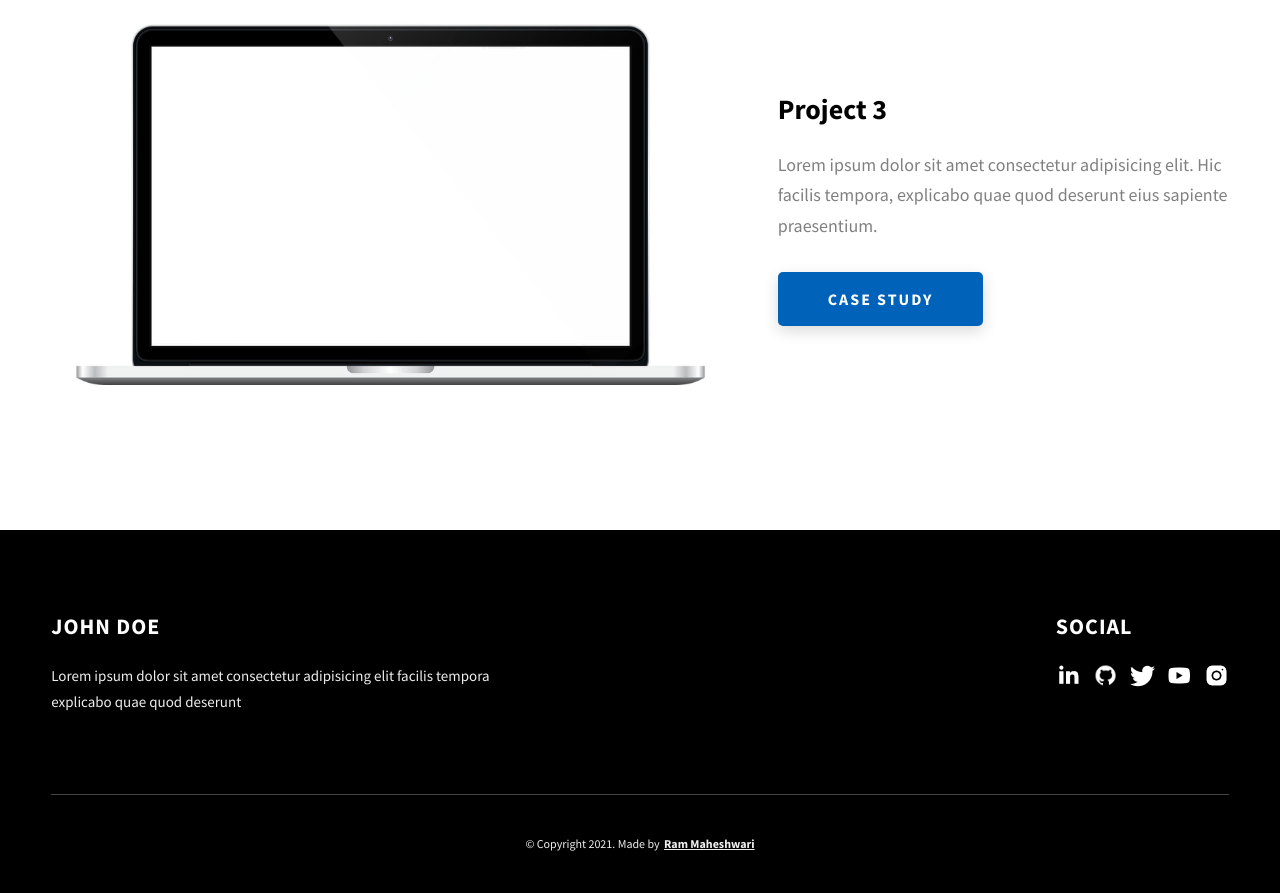
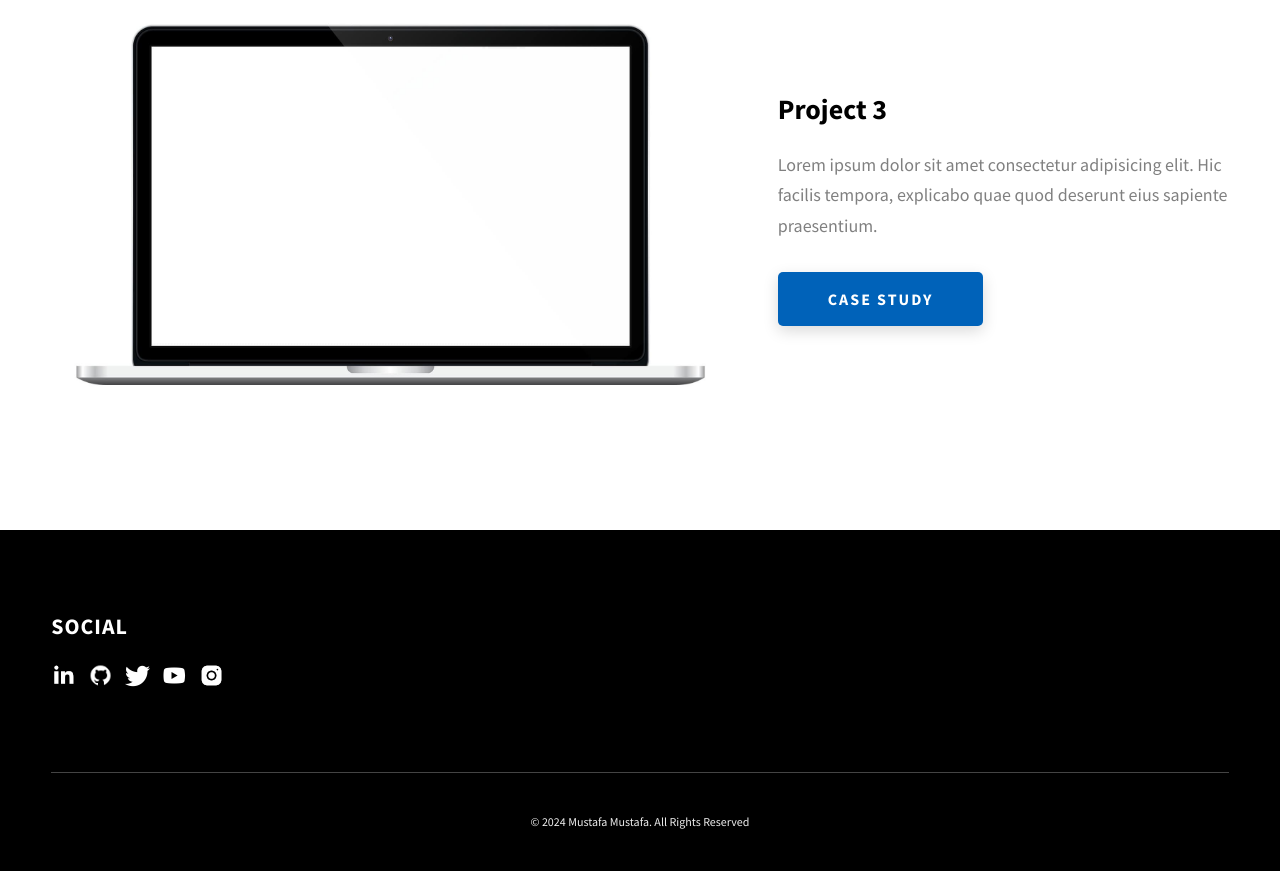
Before and after one commit to musstaffali/portfollio, a website: page index.html in a window 1280 px wide. Shown: the part 2522-3415 px from the top of the page. After the commit the page ends 3393 px from the top, so only its background shows below. Drawn offline with Linux system fonts and the light colour scheme.

Commit message:
credibility

```diff
--- a/index.html
+++ b/index.html
@@ -306,21 +306,12 @@
               </a>
             </div>
           </div>
-          <div class="main-footer__row main-footer__row-2">
-            <h4 class="heading heading-sm text-lt">John Doe</h4>
-            <p class="main-footer__short-desc">
-              Lorem ipsum dolor sit amet consectetur adipisicing elit facilis
-              tempora explicabo quae quod deserunt
-            </p>
-          </div>
+
         </div>
 
         <!-- If you give me some credit or shoutout here by linking to my website, then it will be a big thing for me and will help me a lot :) -->
         <div class="main-footer__lower">
-          &copy; Copyright 2021. Made by
-          <a rel="noreferrer" target="_blank" href="https://rammaheshwari.com"
-            >Ram Maheshwari</a
-          >
+          &copy; 2024 Mustafa Mustafa. All Rights Reserved
         </div>
       </div>
     </footer>
```
